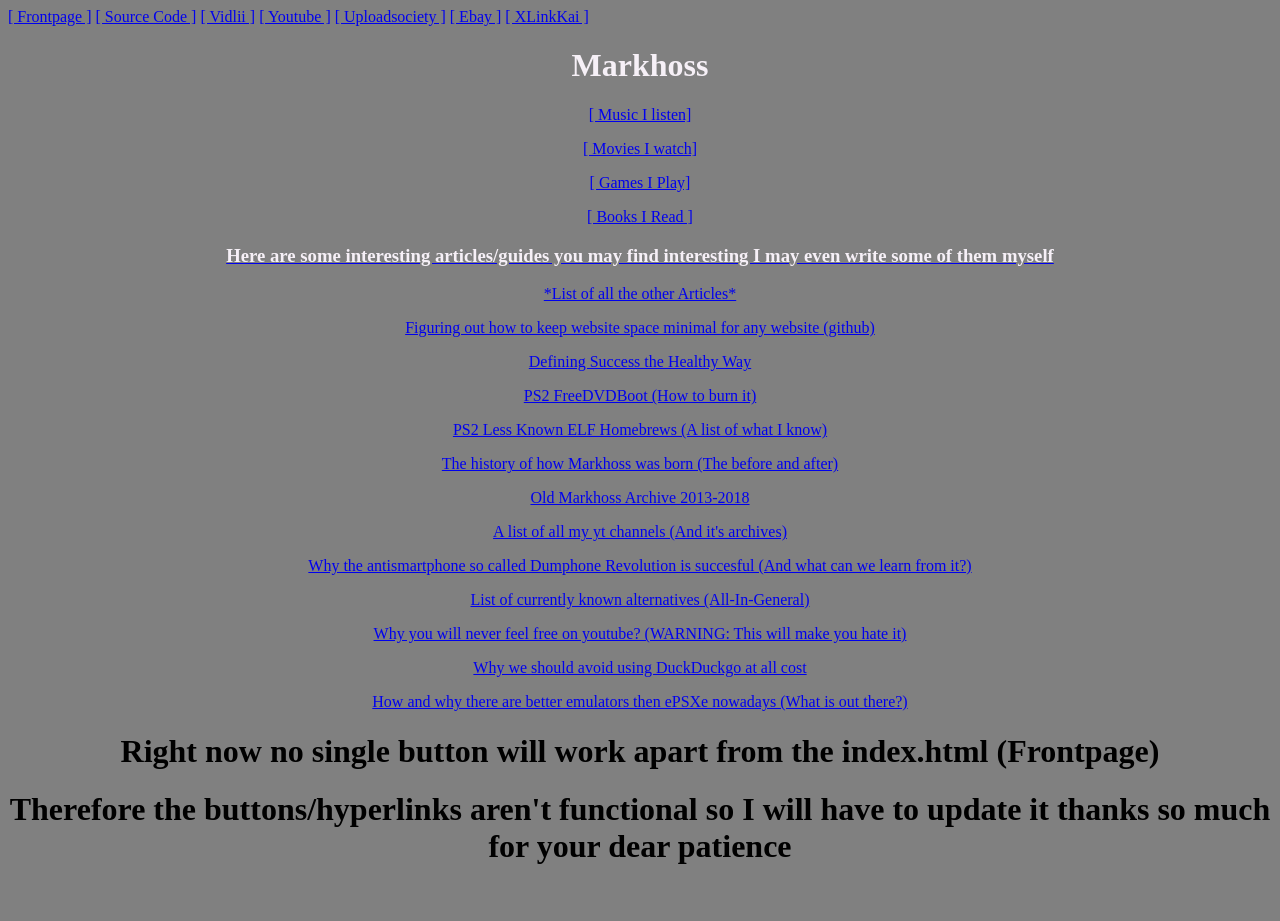
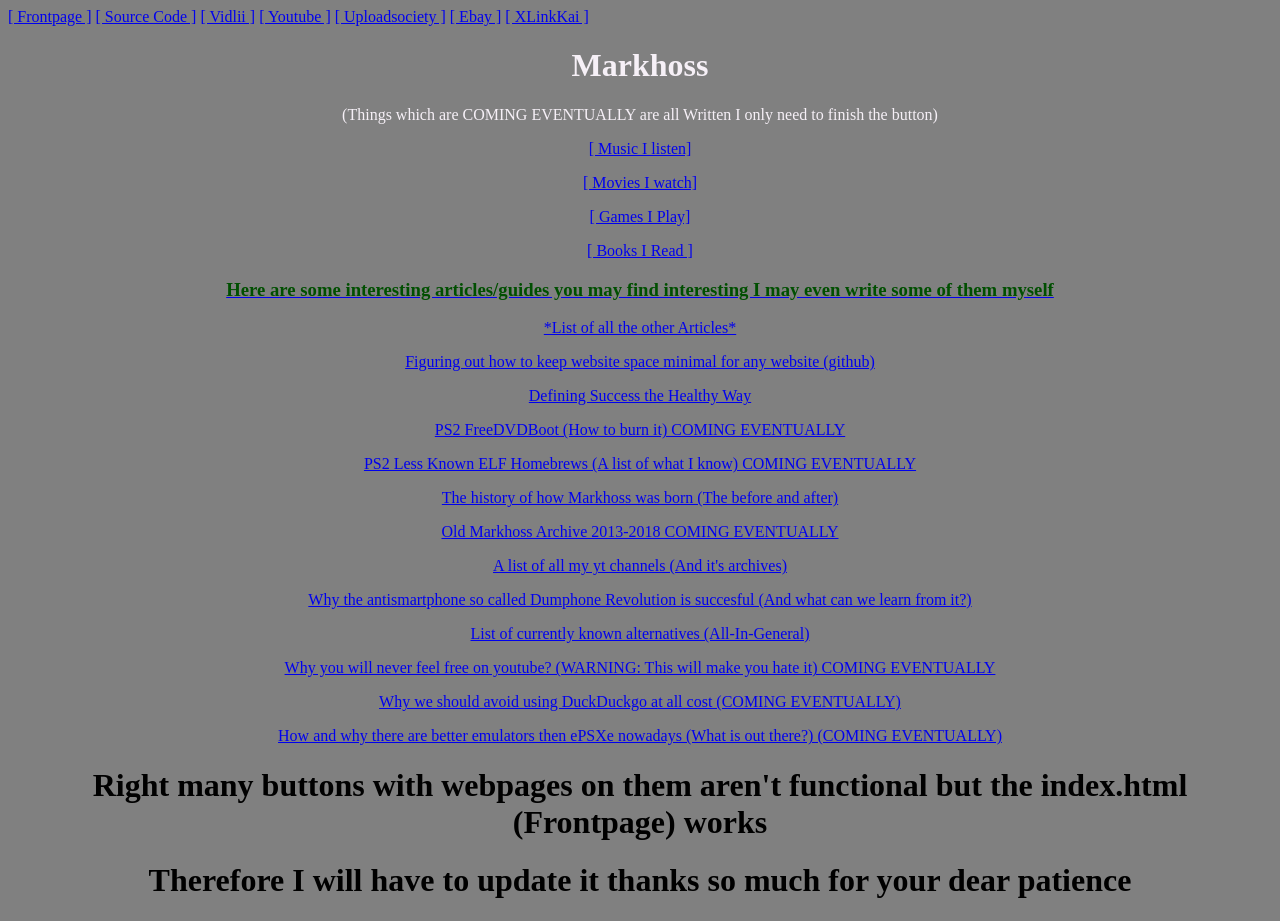
Before and after one commit to openmarkhoss/openmarkhoss, a plain HTML site: page index.html in a window 1280 px wide. Before the commit the page ends 887 px from the top, so only its background shows below. Drawn offline with Linux system fonts and the light colour scheme.

Commit message:
Update index.html

```diff
--- a/index.html
+++ b/index.html
@@ -16,28 +16,29 @@
 <div>
 
 <center><h1><font color="#f6f0f7">Markhoss</h1></center>
+<center><p>(Things which are COMING EVENTUALLY are all Written I only need to finish the button)</p></center>
 <center><p><font color="#f6f0f7"> <a href="url">[ Music I listen]</font></p><center>
 <center><p><font color="#f6f0f7"> <a href="url">[ Movies I watch]</font></p><center>
 <center><p><font color="#f6f0f7"> <a href="url">[ Games I Play]</font></p><center>
 <center><p><font color="#f6f0f7"> <a href="url">[ Books I Read ]</font></p><center>
 
-<center><h3><font color="#f6f0f7">Here are some interesting articles/guides you may find interesting I may even write some of them myself</font></h3><center>
+<center><h3><font color="#004f01">Here are some interesting articles/guides you may find interesting I may even write some of them myself</font></h3><center>
 <center><p><font color="#f6f0f7"> <a href="url">*List of all the other Articles*</font></p><center>
 <center><p><font color="#f6f0f7"> <a href="url">Figuring out how to keep website space minimal for any website (github)</font></p><center>
-<center><p><font color="#f6f0f7"> <a href="url">Defining Success the Healthy Way</font></p><center>
-<center><p><font color="#f6f0f7"> <a href="url">PS2 FreeDVDBoot (How to burn it)</a>
-<center><p><font color="#f6f0f7"> <a href="url">PS2 Less Known ELF Homebrews (A list of what I know)</a>
+<center><p><font color="#f6f0f7"> <a href="success.html">Defining Success the Healthy Way</font></p><center>
+<center><p><font color="#f6f0f7"> <a href="url">PS2 FreeDVDBoot (How to burn it) COMING EVENTUALLY</a>
+<center><p><font color="#f6f0f7"> <a href="url">PS2 Less Known ELF Homebrews (A list of what I know) COMING EVENTUALLY</a>
 <center><p><font color="#f6f0f7"> <a href="url">The history of how Markhoss was born (The before and after)</a>
-<center><p><font color="#f6f0f7"> <a href="url">Old Markhoss Archive 2013-2018</a>
+<center><p><font color="#f6f0f7"> <a href="url">Old Markhoss Archive 2013-2018 COMING EVENTUALLY</a>
 <center><p><font color="#f6f0f7"> <a href="url">A list of all my yt channels (And it's archives)</a>
 <center><p><font color="#f6f0f7"> <a href="url">Why the antismartphone so called Dumphone Revolution is succesful (And what can we learn from it?)</a>
-<center><p><font color="#f6f0f7"> <a href="url">List of currently known alternatives (All-In-General)</a>
-<center><p><font color="#f6f0f7"> <a href="url">Why you will never feel free on youtube? (WARNING: This will make you hate it)</a>
-<center><p><font color="#f6f0f7"> <a href="url">Why we should avoid using DuckDuckgo at all cost</a>
-<center><p><font color="#f6f0f7"> <a href="url">How and why there are better emulators then ePSXe nowadays (What is out there?)</a>
+<center><p><font color="#f6f0f7"> <a href="url">List of currently known alternatives (All-In-General) </a>
+<center><p><font color="#f6f0f7"> <a href="url">Why you will never feel free on youtube? (WARNING: This will make you hate it) COMING EVENTUALLY</a>
+<center><p><font color="#f6f0f7"> <a href="url">Why we should avoid using DuckDuckgo at all cost (COMING EVENTUALLY)</a>
+<center><p><font color="#f6f0f7"> <a href="url">How and why there are better emulators then ePSXe nowadays (What is out there?) (COMING EVENTUALLY)</a>
 
-<center><h1><font color="#000000">Right now no single button will work apart from the index.html (Frontpage)</h1></center>
-<center><h1><font color="#000000">Therefore the buttons/hyperlinks aren't functional so I will have to update it thanks so much for your dear patience</h1></center>
+<center><h1><font color="#000000">Right many buttons with webpages on them aren't functional but the index.html (Frontpage) works</h1></center>
+<center><h1><font color="#000000">Therefore I will have to update it thanks so much for your dear patience</h1></center>
 
 </body>
 </html>
```
